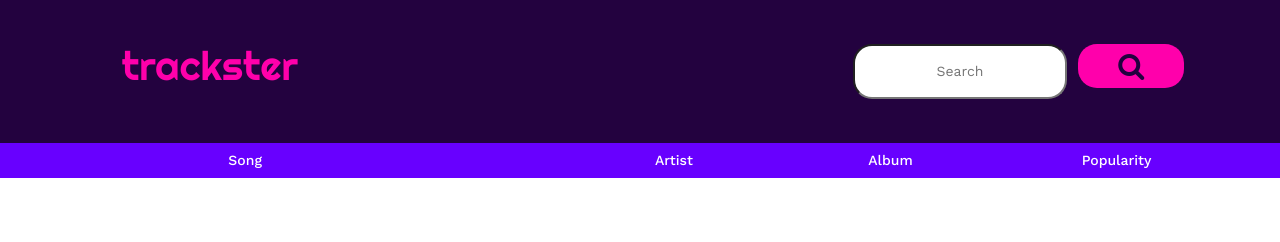
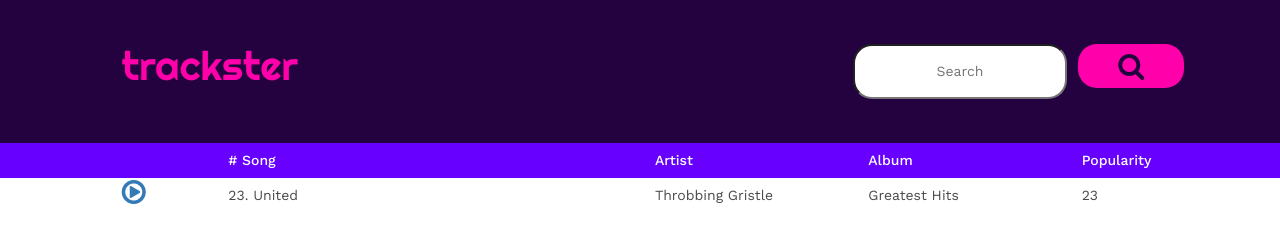
Before and after one commit to Mjollnir93/trackster_project, a plain HTML site: page index.html in a window 1280 px wide. Drawn offline with nearby package versions, Linux system fonts and the light colour scheme; files that its build step writes are made by us from their sources; files whose address does not match are found by name.

Commit message:
Add files via upload

```diff
--- a/index.html
+++ b/index.html
@@ -1,10 +1,7 @@
 <!DOCTYPE html>
 <html>
 <head>
-  <meta charset="utf-8">
-  <meta name="viewport" content="width=device-width,
-  initial-scale=1.0">
-  <title>trackster</title>
+
   <link rel="icon" href="favicon.png" type="image/x-icon">
   <link href="https://fonts.googleapis.com/css?family=Work+Sans:400,500,700" rel="stylesheet">
   <link href="https://fonts.googleapis.com/css?family=Righteous" rel="stylesheet">
@@ -12,9 +9,7 @@
   <link rel="stylesheet" type="text/css" href="https://maxcdn.bootstrapcdn.com/font-awesome/4.7.0/css/font-awesome.min.css">
   <link href="https://maxcdn.bootstrapcdn.com/bootstrap/3.3.7/css/bootstrap.min.css" rel="stylesheet" integrity="sha384-BVYiiSIFeK1dGmJRAkycuHAHRg32OmUcww7on3RYdg4Va+PmSTsz/K68vbdEjh4u" crossorigin="anonymous">
   <link rel="stylesheet" type="text/css" href="./resources/css/style.css">
-  <script src="https://code.jquery.com/jquery-3.1.1.min.js"
-          integrity="sha256-hVVnYaiADRTO2PzUGmuLJr8BLUSjGIZsDYGmIJLv2b8="
-          crossorigin="anonymous"></script>
+  <script src="https://code.jquery.com/jquery-3.1.1.min.js" integrity="sha256-hVVnYaiADRTO2PzUGmuLJr8BLUSjGIZsDYGmIJLv2b8=" crossorigin="anonymous"></script>
   <script type="text/javascript" src="./resources/js/trackster.js"></script>
   <script type="text/javascript" src="./resources/js/tests.js"></script>
 </head>
@@ -22,18 +17,30 @@
   <div class="container-fluid">
     <div class="row header">
         <h1 class="col-xs-7 col-xs-offset-1">trackster</h1>
-        <input id="search-input" class="col-xs-2" placeholder="Search">
-        <i id="search-button" class="fa fa-search fa-2x col-xs-1">
+        <input class="col-xs-2" id="search-input" placeholder="Search">
+        <i class="fa fa-search fa-2x col-xs-1" id="search-button">
         </i>
     </div>
    <div class="row attributes">
-        <div class="col-xs-4 col-xs-offset-2 attribute">Song</div>
+        <div class="col-xs-4 col-xs-offset-2 attribute"># Song</div>
         <div class="col-xs-2 attribute">Artist</div>
         <div class="col-xs-2 attribute">Album</div>
-        <div class="col-xs-2 attribute">Popularity</div>
+        <div class="col-xs-1 attribute">Popularity</div>
       </div>
-     </div>
-     <div class="container-fluid" id="track-list">
-</div>
+  </div>
+     <div class="container-fluid" id="search-results">
+       <div class="row track">
+        <div class="col-xs-1 col-xs-offset-1 play-button">
+          <a href="https://youtu.be/eI_O5_tJ1hA" target="_blank">
+           <i class="fa fa-play-circle-o fa-2x">
+           </i>
+          </a>
+         </div>
+        <div class="col-xs-4">23. United</div>
+        <div class="col-xs-2">Throbbing Gristle</div>
+        <div class="col-xs-2">Greatest Hits</div>
+        <div class="col-xs-2">23</div>
+    </div>
+  </div>
 </body>
 </html>
```
